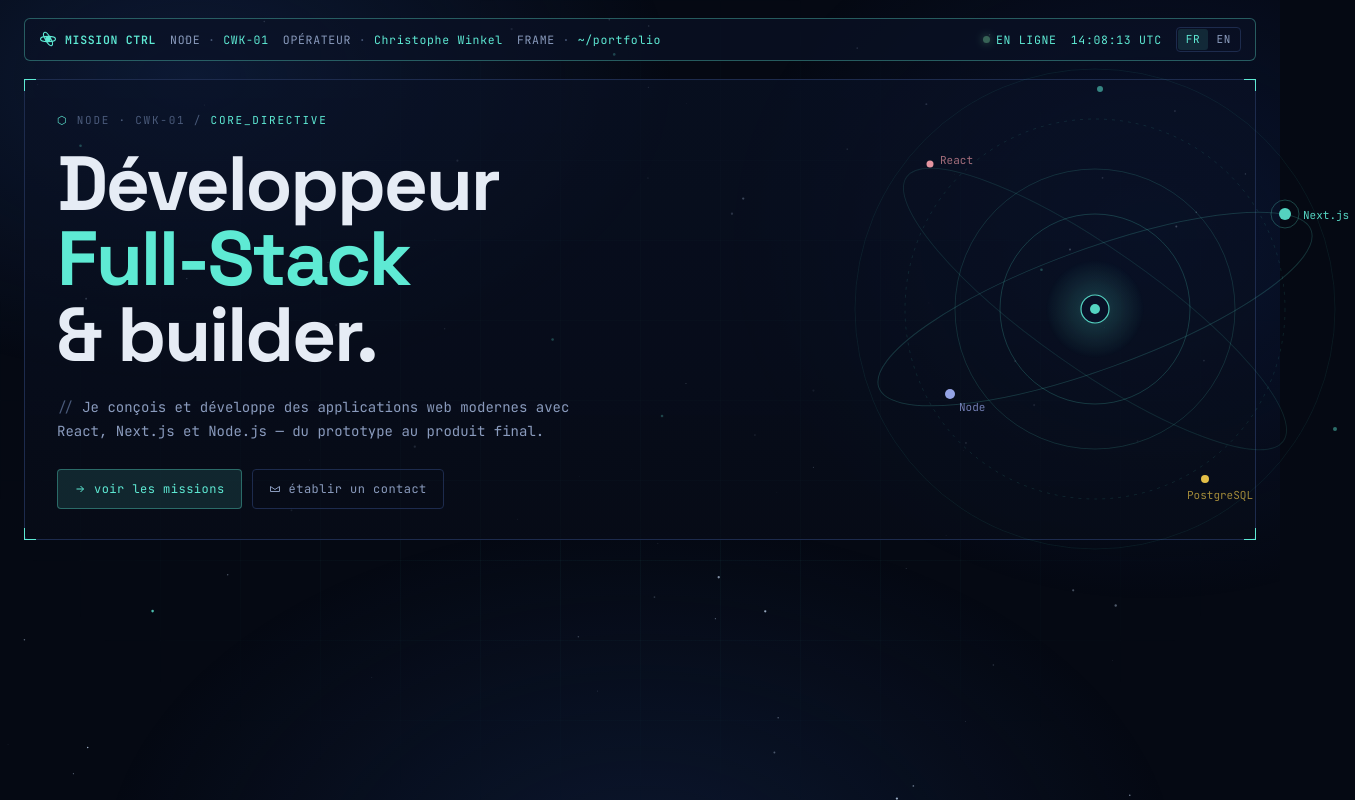
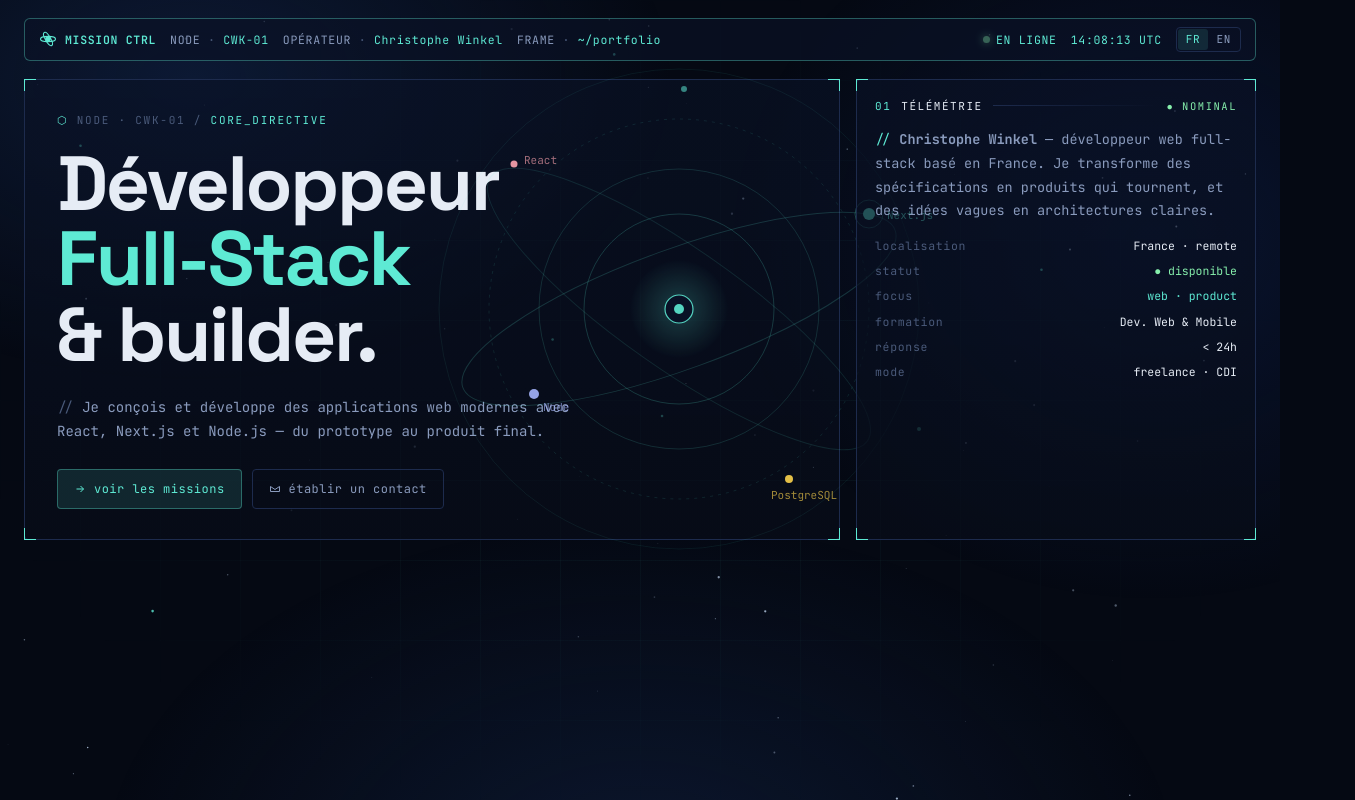
Before and after one commit to Christophe741/portfolio, a Next.js app: page / in a window 1280 px wide. Shown: the whole page, 1355 px wide, since content can reach past the window. Built offline with nearby package versions, Linux system fonts and the light colour scheme.

Commit message:
telemetry

```diff
--- a/src/app/globals.css
+++ b/src/app/globals.css
@@ -147,6 +147,23 @@ body {
   padding: 18px 24px 60px;
 }
 
+.main-grid {
+  display: grid;
+  grid-template-columns: repeat(12, 1fr);
+  gap: 16px;
+}
+
+.col-hero { grid-column: span 8; display: flex; flex-direction: column; }
+.col-tel  { grid-column: span 4; display: flex; flex-direction: column; }
+
+.col-hero > .hud,
+.col-tel  > .hud { flex: 1; }
+
+@media (max-width: 1100px) {
+  .col-hero,
+  .col-tel { grid-column: span 12; }
+}
+
 body::before {
   content: "";
   position: fixed;
--- a/src/app/page.tsx
+++ b/src/app/page.tsx
@@ -1,6 +1,7 @@
 import Stars from "@/components/Stars";
 import TopBar from "@/components/TopBar";
 import Hero from "@/components/Hero";
+import Telemetry from "@/components/Telemetry";
 
 export default function Page() {
   return (
@@ -9,7 +10,10 @@ export default function Page() {
       <div className="shell">
         <TopBar />
         <main>
-          <Hero />
+          <div className="main-grid">
+            <div className="col-hero"><Hero /></div>
+            <div className="col-tel"><Telemetry /></div>
+          </div>
         </main>
       </div>
     </>
--- a/src/components/HudPanel.tsx
+++ b/src/components/HudPanel.tsx
@@ -21,3 +21,46 @@ export default function HudPanel({
     </div>
   );
 }
+
+interface HudHeaderProps {
+  id: string;
+  title: string;
+  stat: string;
+}
+
+export function HudHeader({ id, title, stat }: HudHeaderProps) {
+  return (
+    <div
+      style={{
+        display: "flex",
+        alignItems: "baseline",
+        gap: "10px",
+        marginBottom: "14px",
+        color: "var(--ink-mute)",
+        fontSize: "11px",
+        letterSpacing: ".14em",
+        textTransform: "uppercase",
+      }}
+    >
+      <span style={{ color: "var(--teal)" }}>{id}</span>
+      <span
+        style={{
+          color: "var(--ink)",
+          fontSize: "11px",
+          letterSpacing: ".14em",
+        }}
+      >
+        {title}
+      </span>
+      <span
+        style={{
+          flex: 1,
+          height: "1px",
+          background: "linear-gradient(90deg,var(--line),transparent)",
+          alignSelf: "center",
+        }}
+      />
+      <span style={{ color: "var(--green)", fontSize: "10.5px" }}>{stat}</span>
+    </div>
+  );
+}
--- /dev/null
+++ b/src/components/Telemetry.tsx
@@ -0,0 +1,61 @@
+"use client";
+
+import React from "react";
+import HudPanel, { HudHeader } from "./HudPanel";
+import { useLang } from "@/context/LangContext";
+
+export default function Telemetry() {
+  const { t } = useLang();
+
+  const kvPairs = [
+    { k: "kv-loc", v: "France · remote", type: "plain" },
+    { k: "kv-stat", v: `● ${t("kv-stat-v")}`, type: "green" },
+    { k: "kv-focus", v: "web · product", type: "teal" },
+    { k: "kv-form", v: "Dev. Web & Mobile", type: "plain" },
+    { k: "kv-resp", v: "< 24h", type: "plain" },
+    { k: "kv-mode", v: "freelance · CDI", type: "plain" },
+  ];
+
+  return (
+    <HudPanel>
+      <HudHeader id="01" title={t("tel-title")} stat="● NOMINAL" />
+      <div style={{ display: "flex", flexDirection: "column", gap: "14px" }}>
+        <div
+          style={{ fontSize: "13.5px", lineHeight: 1.75, color: "var(--ink-dim)" }}
+          dangerouslySetInnerHTML={{
+            __html: `<span style="color:var(--teal)">//</span> ${t("tel-lede")}`,
+          }}
+        />
+        <div
+          style={{
+            display: "grid",
+            gridTemplateColumns: "repeat(2,1fr)",
+            gap: "8px 14px",
+            fontSize: "11.5px",
+          }}
+        >
+          {kvPairs.map(({ k, v, type }) => (
+            <React.Fragment key={k}>
+              <div style={{ color: "var(--ink-mute)", letterSpacing: ".06em" }}>
+                {t(k)}
+              </div>
+              <div
+                style={{
+                  color:
+                    type === "teal"
+                      ? "var(--teal)"
+                      : type === "green"
+                      ? "var(--green)"
+                      : "var(--ink)",
+                  textAlign: "right",
+                }}
+              >
+                {v}
+              </div>
+            </React.Fragment>
+          ))}
+        </div>
+      </div>
+    </HudPanel>
+  );
+}
--- a/src/context/LangContext.tsx
+++ b/src/context/LangContext.tsx
@@ -27,6 +27,15 @@ const DICT: Record<Lang, Record<string, string>> = {
     "hero-sub1": "Je conçois et développe des applications web modernes avec React, Next.js et Node.js — du prototype au produit final.",
     "cta-1": "voir les missions",
     "cta-2": "établir un contact",
+    "tel-title": "télémétrie",
+    "tel-lede": "<b>Christophe Winkel</b> — développeur web full-stack basé en France. Je transforme des spécifications en produits qui tournent, et des idées vagues en architectures claires.",
+    "kv-loc": "localisation",
+    "kv-stat": "statut",
+    "kv-stat-v": "disponible",
+    "kv-focus": "focus",
+    "kv-form": "formation",
+    "kv-resp": "réponse",
+    "kv-mode": "mode",
   },
   en: {
     op: "OPERATOR",
@@ -38,6 +47,15 @@ const DICT: Record<Lang, Record<string, string>> = {
     "hero-sub1": "I design and ship modern web applications with React, Next.js and Node.js — from prototype to product.",
     "cta-1": "view missions",
     "cta-2": "open channel",
+    "tel-title": "telemetry",
+    "tel-lede": "<b>Christophe Winkel</b> — full-stack web developer based in France. I turn specs into products that run, and vague ideas into clear architectures.",
+    "kv-loc": "location",
+    "kv-stat": "status",
+    "kv-stat-v": "available",
+    "kv-focus": "focus",
+    "kv-form": "training",
+    "kv-resp": "response",
+    "kv-mode": "mode",
   },
 };
 
```
